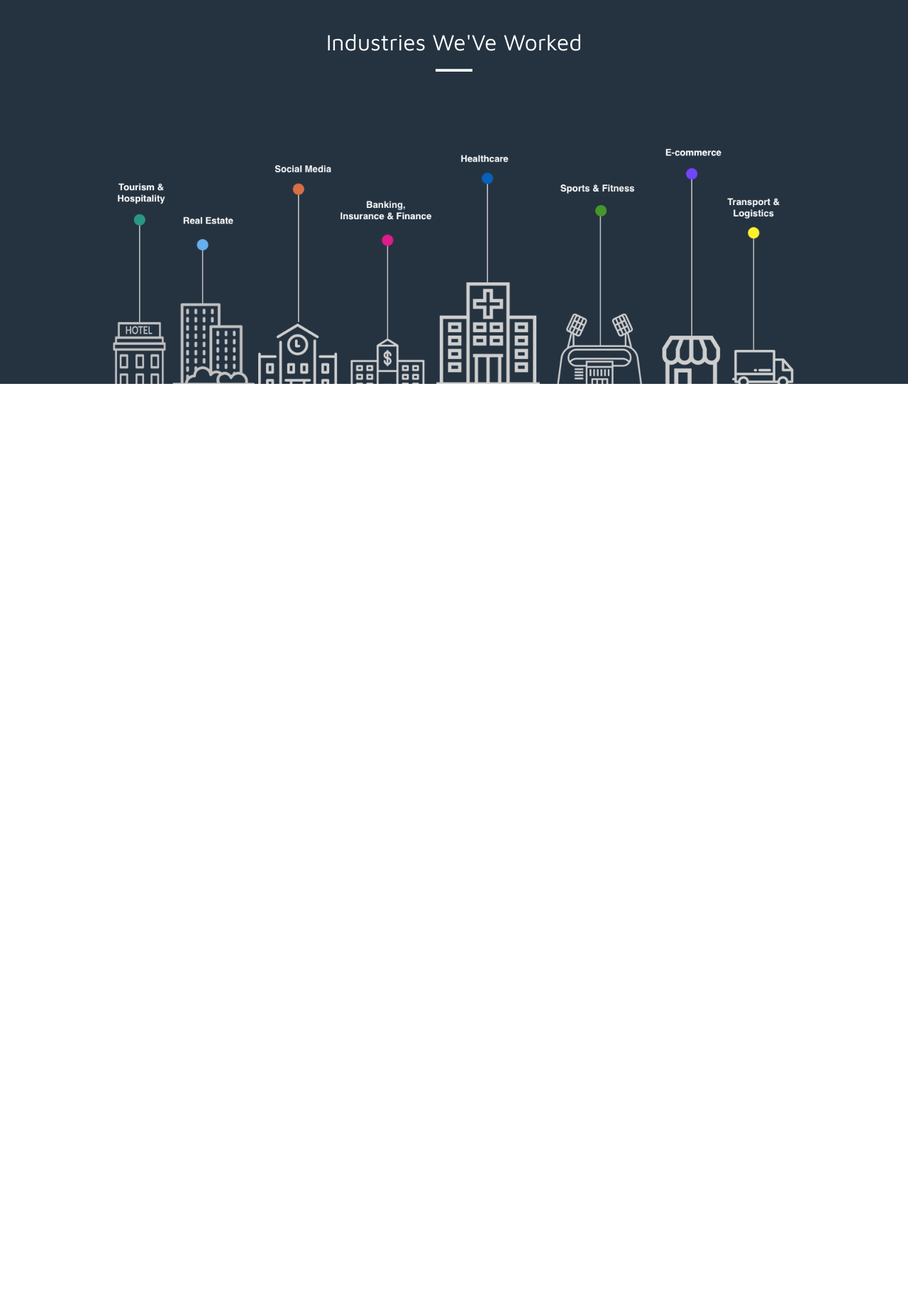
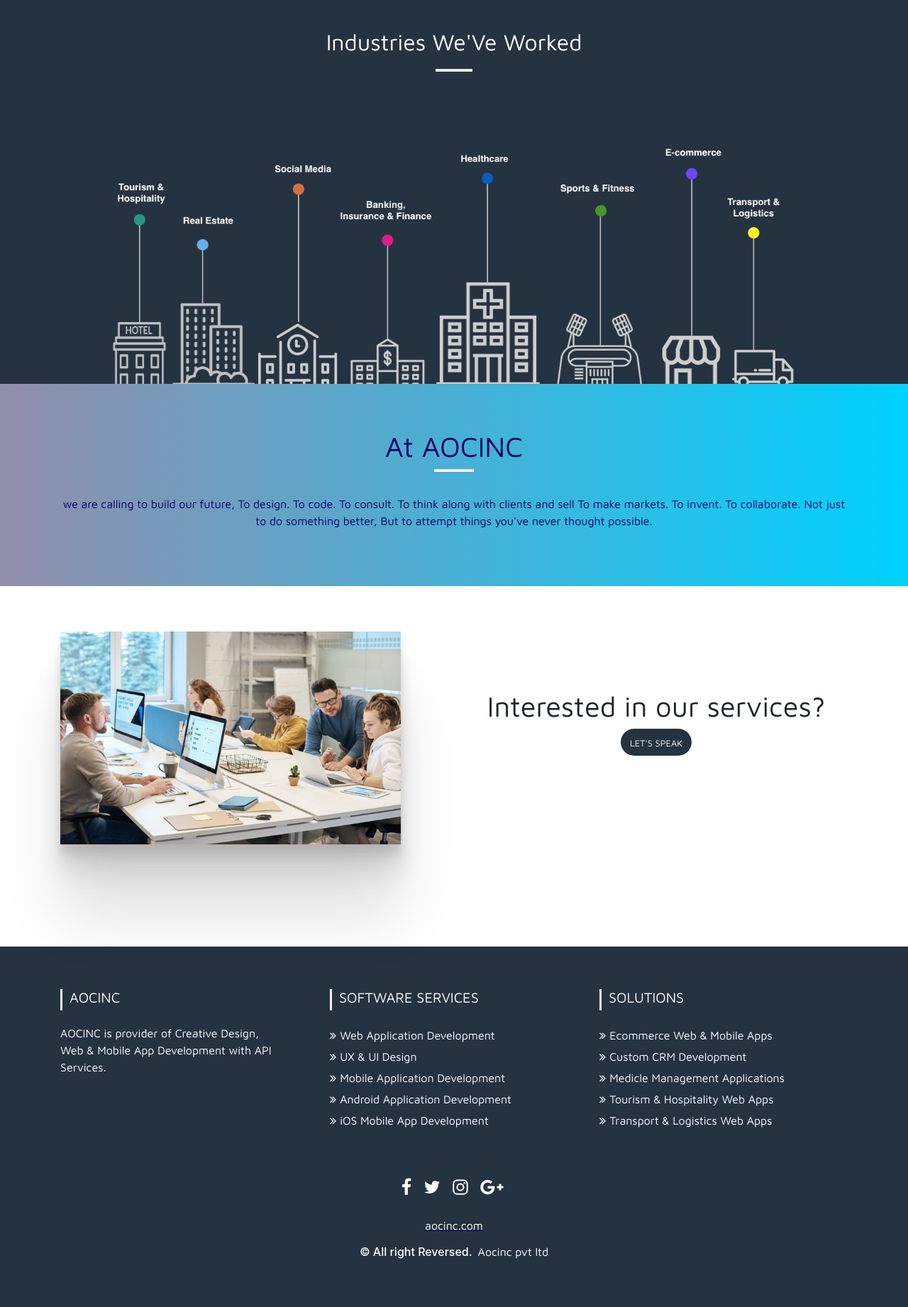
Before and after one commit to AOCINC/Aoc_Business, a Django app: page / in a window 1280 px wide. Shown: the part 1606-3448 px from the top of the page at 71% size. Before the commit the page ends 2147 px from the top, so only its background shows below. Run offline with Django 3.2, Linux system fonts and the light colour scheme; some libraries are stand-ins or nearby versions; some web fonts are replaced.

Commit message:
landing template

```diff
--- a/Aoc_Business/Aoc_Business_LandingApp/urls.py
+++ b/Aoc_Business/Aoc_Business_LandingApp/urls.py
@@ -4,6 +4,7 @@ from Aoc_Business_LandingApp import views
 
 urlpatterns = [
     path('', views.index_view, name = 'Home'),
+    path('web-appliction-dev', views.Web_App, name = 'web_application_dev'),
     path('Projects-Info', views.projects_info, name = 'Projects_Info'),
     path('Privacy-policy', views.privacy_policy, name = 'Privacy_policy'),
     path('Terms-Conditions', views.Terms_Conditions, name = 'Terms_Conditions'),
--- a/Aoc_Business/Aoc_Business_LandingApp/views.py
+++ b/Aoc_Business/Aoc_Business_LandingApp/views.py
@@ -5,7 +5,9 @@ def index_view(request):
     template_name = 'Aoc_Business_LandingApp/home.html'
     return render(request, template_name)
 
-
+def Web_App(request):
+    template = 'Aoc_Business_LandingApp/Web_Application.html'
+    return render(request, template)
 
 def projects_info(request):
     template_name = 'Aoc_Business_LandingApp/projects_info.html'
--- a/Aoc_Business/static/css/style.css
+++ b/Aoc_Business/static/css/style.css
@@ -1,3 +1,6 @@
+html {
+    overflow-x: hidden;
+}
 /* NAVBAR  */
 .navbar{
     background:#fff;
@@ -315,3 +318,110 @@ h1.h2,h3,h4,h5,h6,p,small{
 
 }
 /* Third DIV en */
+
+/* Fourth Div */
+.fourth-div{
+    background: #00d2ff;  /* fallback for old browsers */
+    background: -webkit-linear-gradient(to right, #928DAB, #00d2ff);  /* Chrome 10-25, Safari 5.1-6 */
+    background: linear-gradient(to right, #928DAB, #00d2ff); /* W3C, IE 10+/ Edge, Firefox 16+, Chrome 26+, Opera 12+, Safari 7+ */
+
+    /* background-image: url("/static/images/fourth-bgimg.png"); */
+    background-repeat: no-repeat;
+    background-size: cover;
+    padding:5%;
+    margin-top:-3%;
+    margin-bottom:5%;
+}
+.fourth-div h1,p{
+    color:rgb(7, 1, 97);
+    font-family: 'Maven Pro', sans-serif;
+
+}
+.fourth-div hr{
+    background:#f7f8f8;
+    height: 3px;
+    width:5%;
+    margin:0 auto;
+    margin-bottom:3%;
+}
+
+/* Fourth Div End */
+
+/* fifth div  */
+.fifth-div{
+    background:rgb(255, 255, 255);
+    /* padding:3%; */
+    margin-top:5%;
+    margin-bottom: 2%;
+    height: 250px;
+
+
+}
+.fifth-div .col-sm-6 img{
+    height: 300px;
+    width:60vh;
+    box-shadow:
+    0 2.8px 2.2px rgba(143, 89, 89, 0.034),
+    0 6.7px 5.3px rgba(236, 130, 130, 0.048),
+    0 12.5px 10px rgba(0, 0, 0, 0.06),
+    0 22.3px 17.9px rgba(0, 0, 0, 0.072),
+    0 41.8px 33.4px rgba(0, 0, 0, 0.086),
+    0 100px 80px rgba(0, 0, 0, 0.12);
+    background:#fff;
+
+
+}
+.fifth-div .col-sm-6{
+    background:#fff;
+
+}
+.fifth-div .col-sm-6 h1{
+    /* margin-left:-200px; */
+    font-family: 'Maven Pro', sans-serif;
+    margin-top:15%;
+
+}
+.fifth-div .col-sm-6 a{
+    background:#253341;
+    color:rgb(253, 253, 253);
+    border-radius:20px;
+}
+
+/* fifth div end */
+
+/* web application development page style */
+.web_app_bg{
+    font-family: 'Maven Pro', sans-serif;
+    background-image: url("/static/images/web_app_img.jpg");
+    padding: 8%;
+    margin-top: 5%;
+    color:#fff;
+    background-repeat: no-repeat;
+    background-size: cover;
+    opacity: 0.9;
+
+}
+.web_app_bg h1{
+    margin-right:40%;
+}
+
+@media screen and (min-device-width : 320px)
+       and (max-device-width : 480px){
+        #web_app_img{
+            margin-top:21%;
+
+        }
+  }
+  @media screen and (min-device-width : 320px)
+  and (max-device-width : 480px){
+   #web_app_img h1{
+     font-size: 30px;
+   }
+}
+
+
+
+
+
+
+/* web application development page style */
--- a/Aoc_Business/templates/Aoc_Business_LandingApp/What_we_Do.html
+++ b/Aoc_Business/templates/Aoc_Business_LandingApp/What_we_Do.html
@@ -15,33 +15,27 @@
     <div class="container">
         <div class="row">
           <div class="col-sm">
-            <a href="#">
                 <img src="{% static 'images/consulting.png' %}" alt="">
                 <p>Product Consulting</p>
                 <small>
                     We provide end to end consulting and advisory services on software product ideation,
                     launch, GTM strategy and product roadmap.
                 </small>
-            </a>
         </div>
           <div class="col-sm">
-            <a href="">
                 <img src="{% static 'images/blueprint.png' %}" alt="">
                 <p>Product Architecture</p>
                 <small>
                     We build design & architecture of the application in a way that it incorporates evolving business needs.
                 </small>
-            </a>
         </div>
           <div class="col-sm">
-            <a href="">
                 <img src="{% static 'images/UX_UI.png' %}" alt="">
                 <p>Product Design & UX</p>
                 <small>
                     Good design is all about putting the user first. Any aspect of a website,
                     app or software that doesn’t consider the user’s needs is ultimately doomed to fail.
                 </small>
-            </a>
         </div>
         </div>
       </div><br><br>
@@ -49,38 +43,31 @@
     <div class="container">
         <div class="row">
           <div class="col-sm">
-            <a href="">
                 <img src="{% static 'images/product-development.png' %}" alt="">
                 <p>Product Development</p>
                 <small>
                     Product development as a whole is an essential component for success,
                     and our team of experts make it look simple.
                 </small>
-            </a>
         </div>
           <div class="col-sm">
-            <a href="">
                 <img src="{% static 'images/testing.png' %}" alt="">
                 <p>&nbsp; Product Testing</p>
                 <small>
                     we enable clients to accelerate the delivery of quality software
                     with our comprehensive offering of testing services and digital solutions.
                 </small>
-            </a>
         </div>
           <div class="col-sm">
-            <a href="">
                 <img src="{% static 'images/digital-marketing.png' %}" alt="">
                 <p>Digital Marketing </p>
                 <small>
                     We help you out right from building your online brand to growing online sales,
                     customer base. We work with you to build strategic plans that would take you where you want to go.
                 </small>
-            </a>
         </div>
         </div>
       </div>
-
 </div>
 <!-- second div end  -->
 
@@ -100,8 +87,47 @@
 
 <!--Third Div end -->
 
+<!-- Fouth Div  -->
+<div class="fourth-div">
+    <div class="container">
+        <h1 class="text-center">
+            At AOCINC
+        </h1><hr>
+        <p class="text-center">
+            we are calling to build our future, To design. To code. To consult. To think along with clients and sell To make markets.
+            To invent. To collaborate. Not just to do something better, But to attempt things you've never thought possible.
+        </p>
+    </div>
+</div>
 
 
 
 
+<!-- Fouth Div  end -->
+
+<!-- Fifth Div -->
+<div class="fifth-div">
+    <div class="container">
+        <div class="row">
+          <div class="col-sm-6">
+              <img src="{% static 'images/fifth_img.jpg' %}" class="img-fluid" alt="">
+          </div>
+          <div class="col-sm-6 text-center">
+              <h1 class="">
+                  Interested in our services?
+              </h1>
+              <a href="" class="btn ">
+                  <small>LET'S SPEAK</small>
+              </a>
+          </div>
+        </div>
+</div>
+
+
+
+<!-- Fifth Div end -->
+<br><br><br><br><br><br>
+{% include 'Aoc_Business_LandingApp/footer.html' %}
+
+
 {% endblock %}
--- a/Aoc_Business/templates/Aoc_Business_LandingApp/base.html
+++ b/Aoc_Business/templates/Aoc_Business_LandingApp/base.html
@@ -59,7 +59,7 @@
             SERVICES
           </a>
           <div class="dropdown-menu" aria-labelledby="navbarDropdownMenuLink">
-            <a class="dropdown-item" href="#">Web Application Development</a>
+            <a class="dropdown-item" href="">Web Application Development</a>
             <a class="dropdown-item" href="#">UX &amp; UI Design</a>
             <a class="dropdown-item" href="#">Mobile Application Development</a>
             <a class="dropdown-item" href="#">Android Application Development</a>
--- /dev/null
+++ b/Aoc_Business/templates/Aoc_Business_LandingApp/footer.html
@@ -0,0 +1,151 @@
+{% load static %}
+
+<head>
+    <style>
+        /* Footer */
+@import url('https://maxcdn.bootstrapcdn.com/font-awesome/4.7.0/css/font-awesome.min.css');
+section {
+    padding: 60px 0;
+}
+
+section .section-title {
+    text-align: center;
+    color: #253341;
+    margin-bottom: 50px;
+    text-transform: uppercase;
+    font-family: 'Maven Pro', sans-serif;
+
+}
+#footer {
+    background: #253341 !important;
+}
+#footer h5{
+	padding-left: 10px;
+    border-left: 3px solid #eeeeee;
+    padding-bottom: 6px;
+    margin-bottom: 20px;
+    color:#ffffff;
+    font-family: 'Maven Pro', sans-serif;
+
+}
+#footer a {
+    color: #ffffff;
+    text-decoration: none !important;
+    background-color: transparent;
+    -webkit-text-decoration-skip: objects;
+    font-family: 'Maven Pro', sans-serif;
+
+}
+#footer ul.social li{
+	padding: 3px 0;
+}
+#footer ul.social li a i {
+    margin-right: 5px;
+	font-size:25px;
+	-webkit-transition: .5s all ease;
+	-moz-transition: .5s all ease;
+	transition: .5s all ease;
+}
+#footer ul.social li:hover a i {
+	font-size:30px;
+    margin-top:-10px;
+    /* font-family: 'Maven Pro', sans-serif; */
+
+}
+#footer ul.social li a,
+#footer ul.quick-links li a{
+	color:#ffffff;
+}
+#footer ul.social li a:hover{
+	color:#eeeeee;
+}
+#footer ul.quick-links li{
+	padding: 3px 0;
+	-webkit-transition: .5s all ease;
+	-moz-transition: .5s all ease;
+	transition: .5s all ease;
+}
+#footer ul.quick-links li:hover{
+	padding: 3px 0;
+	margin-left:5px;
+	font-weight:700;
+}
+#footer ul.quick-links li a i{
+	margin-right: 5px;
+}
+#footer ul.quick-links li:hover a i {
+    font-weight: 700;
+}
+
+@media (max-width:767px){
+	#footer h5 {
+    padding-left: 0;
+    border-left: transparent;
+    padding-bottom: 0px;
+    margin-bottom: 10px;
+    font-family: 'Maven Pro', sans-serif;
+
+}
+}
+
+    </style>
+</head>
+
+
+<!-- Footer -->
+<section id="footer">
+    <div class="container">
+        <div class="row text-center text-xs-center text-sm-left text-md-left">
+            <div class="col-xs-12 col-sm-4 col-md-4">
+                <h5>AOCINC</h5>
+                <small class="text-white" style="font-size:16px">AOCINC is provider of Creative Design, <br>  Web & Mobile App Development with API Services.</small>
+                <!-- <ul class="list-unstyled quick-links">
+                    <li><a href="{% url 'Home' %}"><i class="fa fa-angle-double-right"></i>Home</a></li>
+                    <li><a href="javascript:void();"><i class="fa fa-angle-double-right"></i>About</a></li>
+                    <li><a href="javascript:void();"><i class="fa fa-angle-double-right"></i>FAQ</a></li>
+                    <li><a href="javascript:void();"><i class="fa fa-angle-double-right"></i>Get Started</a></li>
+                    <li><a href="javascript:void();"><i class="fa fa-angle-double-right"></i>Videos</a></li> -->
+                </ul>
+            </div>
+            <div class="col-xs-12 col-sm-4 col-md-4">
+                <h5>SOFTWARE SERVICES</h5>
+                <ul class="list-unstyled quick-links">
+                    <li><a href="javascript:void();"><i class="fa fa-angle-double-right"></i>Web Application Development</a></li>
+                    <li><a href="javascript:void();"><i class="fa fa-angle-double-right"></i>UX &amp; UI Design</a></li>
+                    <li><a href="javascript:void();"><i class="fa fa-angle-double-right"></i>Mobile Application Development</a></li>
+                    <li><a href="javascript:void();"><i class="fa fa-angle-double-right"></i>Android Application Development</a></li>
+                    <li><a href="javascript:void();"><i class="fa fa-angle-double-right"></i>iOS Mobile App Development</a></li>
+                </ul>
+            </div>
+            <div class="col-xs-12 col-sm-4 col-md-4">
+                <h5>SOLUTIONS</h5>
+                <ul class="list-unstyled quick-links">
+                    <li><a href="javascript:void();"><i class="fa fa-angle-double-right"></i>Ecommerce Web &amp; Mobile Apps</a></li>
+                    <li><a href="javascript:void();"><i class="fa fa-angle-double-right"></i>Custom CRM Development</a></li>
+                    <li><a href="javascript:void();"><i class="fa fa-angle-double-right"></i>Medicle Management Applications</a></li>
+                    <li><a href="javascript:void();"><i class="fa fa-angle-double-right"></i>Tourism & Hospitality Web Apps</a></li>
+                    <li><a href="https://wwwe.sunlimetech.com" title="Design and developed by"><i class="fa fa-angle-double-right"></i>Transport & Logistics Web Apps</a></li>
+                </ul>
+            </div>
+        </div>
+        <div class="row">
+            <div class="col-xs-12 col-sm-12 col-md-12 mt-2 mt-sm-5">
+                <ul class="list-unstyled list-inline social text-center">
+                    <li class="list-inline-item"><a href="javascript:void();"><i class="fa fa-facebook"></i></a></li>
+                    <li class="list-inline-item"><a href="javascript:void();"><i class="fa fa-twitter"></i></a></li>
+                    <li class="list-inline-item"><a href="javascript:void();"><i class="fa fa-instagram"></i></a></li>
+                    <li class="list-inline-item"><a href="javascript:void();"><i class="fa fa-google-plus"></i></a></li>
+                </ul>
+            </div>
+            </hr>
+        </div>
+        <div class="row">
+            <div class="col-xs-12 col-sm-12 col-md-12 mt-2 mt-sm-2 text-center text-white">
+                <p><u><a href="https://www.bootdey.com/">aocinc.com</a></u> </p>
+                <p class="h6">&copy All right Reversed.<a class="text-green ml-2" href="https://www.sunlimetech.com" target="_blank">Aocinc pvt ltd</a></p>
+            </div>
+            </hr>
+        </div>
+    </div>
+</section>
+<!-- ./Footer -->
```
Also changed, not shown: Aoc_Business/templates/Aoc_Business_LandingApp/Web_Application.html (added, +15 -0 lines), Aoc_Business/templates/Aoc_Business_LandingApp/about.html (added, +9 -0 lines), Aoc_Business/templates/Aoc_Business_LandingApp/home.html (+130 -0 lines), Aoc_Business/static/images/diamond.png (added), Aoc_Business/static/images/fifth_img.jpg (added), Aoc_Business/static/images/fourth-bgimg.png (added), Aoc_Business/static/images/web_app_img.jpg (added).
